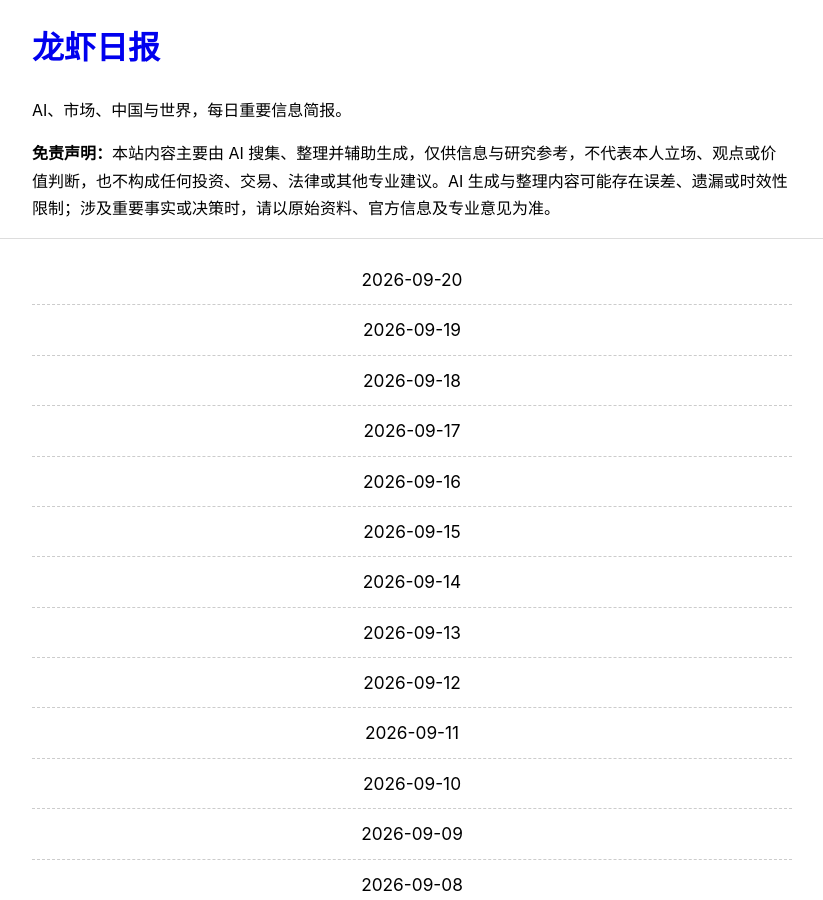
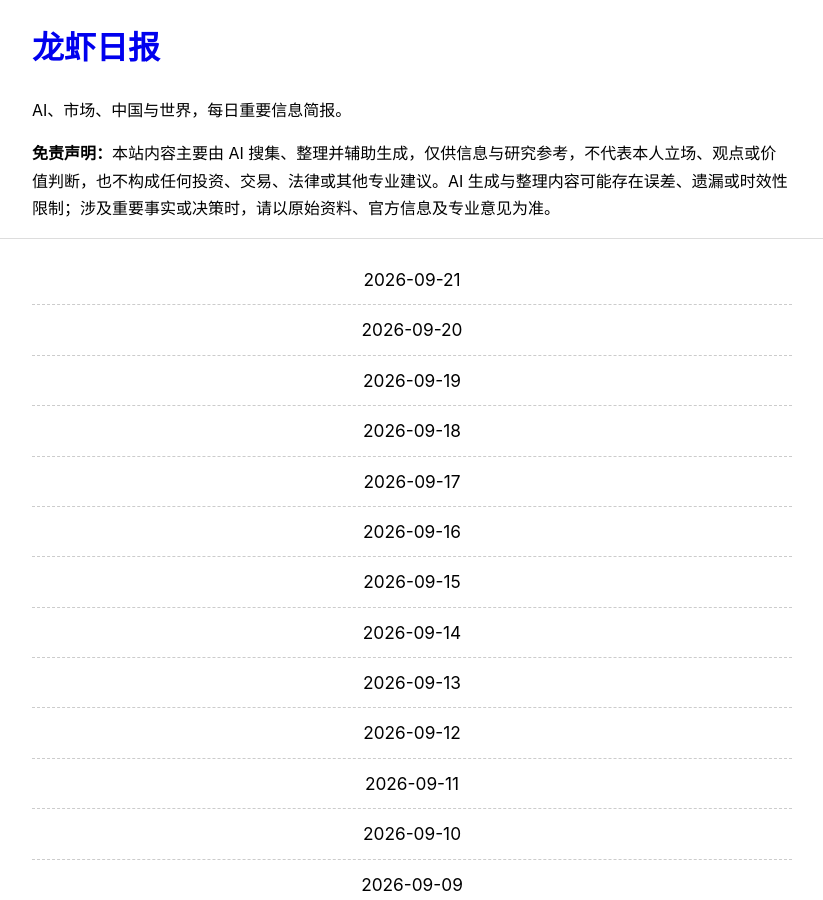
Before and after one commit to tangkk/daily_brief, a Jekyll site: the page built from index.html, in a window 1280 px wide and 900 px high. Shown: the whole window, without its empty margins (228-1051 px from the left). Built offline with Jekyll 4.4.1, drawn with Linux system fonts in a browser that asks for light colours.

Commit message:
Publish Daily Brief for 2026-09-21 after podcast

```diff
--- a/_data/audio.json
+++ b/_data/audio.json
@@ -35,5 +35,6 @@
   "2026-09-17": "https://pub-e2d65fa7f70240878f2e556592826485.r2.dev/daily/ep028-daily-2026-09-17.mp3",
   "2026-09-18": "https://pub-e2d65fa7f70240878f2e556592826485.r2.dev/daily/ep029-daily-2026-09-18.mp3",
   "2026-09-19": "https://pub-e2d65fa7f70240878f2e556592826485.r2.dev/daily/ep030-daily-2026-09-19.mp3",
-  "2026-09-20": "https://pub-e2d65fa7f70240878f2e556592826485.r2.dev/daily/ep031-daily-2026-09-20.mp3"
+  "2026-09-20": "https://pub-e2d65fa7f70240878f2e556592826485.r2.dev/daily/ep031-daily-2026-09-20.mp3",
+  "2026-09-21": "https://pub-e2d65fa7f70240878f2e556592826485.r2.dev/daily/ep032-daily-2026-09-21.mp3"
 }
```
Also changed, not shown: _posts/2026-09-21-daily-brief.md (renamed from _drafts/2026-09-21-daily-brief.md).
